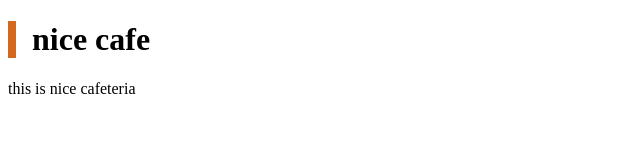
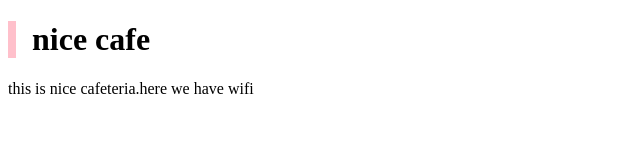
Before and after one commit to Acero3/mycafe, a plain HTML site: page index.html in a window 1280 px wide. Shown: the whole page, without its empty margins (0-640 px from the left). Drawn offline with Linux system fonts and the light colour scheme.

Commit message:
Add files via upload

```diff
--- a/css/styles.css
+++ b/css/styles.css
@@ -1,4 +1,4 @@
 h1 {
   font-style: 24px;padding-left: 16px;
-  border-left: 8px solid chocolate;
+  border-left: 8px solid pink;
 }
--- a/index.html
+++ b/index.html
@@ -7,6 +7,6 @@
 </head>
 <body>
   <h1>nice cafe</h1>
-  <p>this is nice cafeteria</p>
+  <p>this is nice cafeteria.here we have wifi</p>
 </body>
 </html>
```
